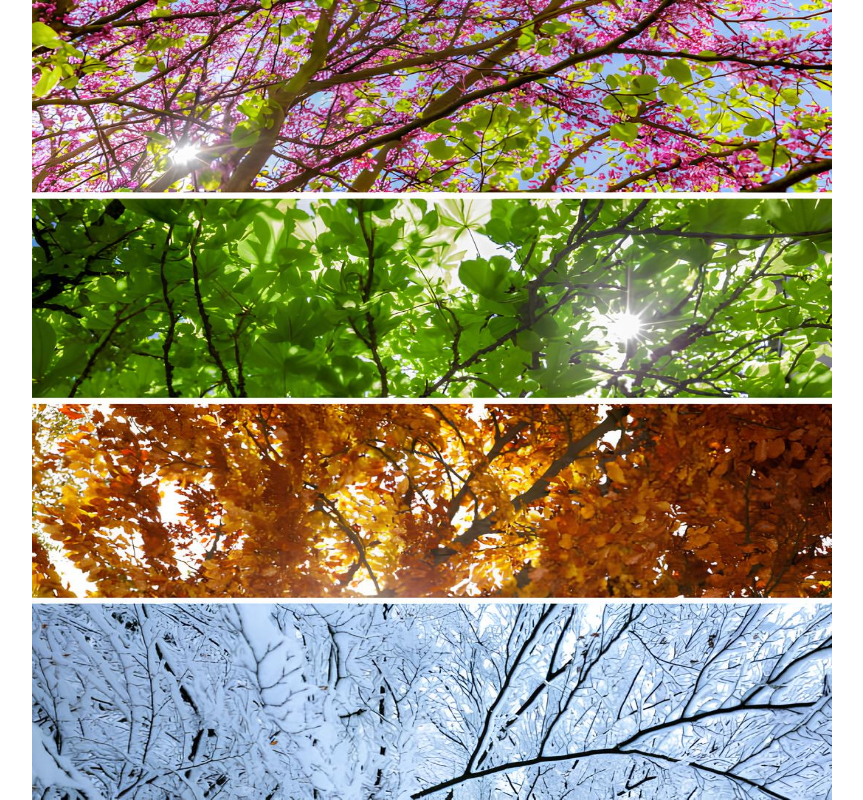
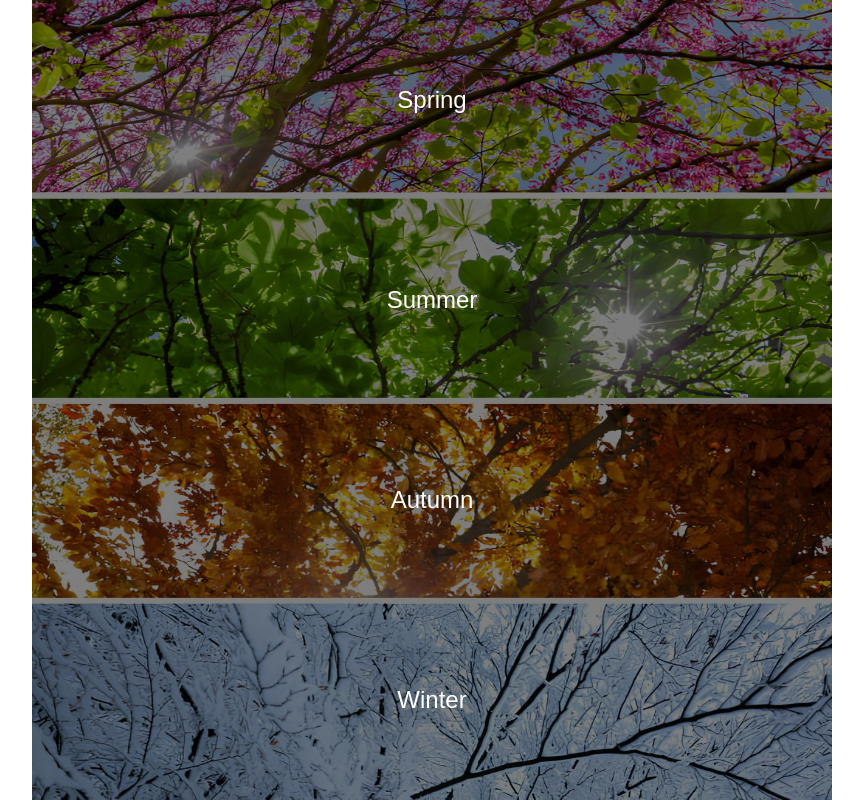
Before and after one commit to jaehak9078/PerfumeChoice, a React (Create React App) app: page /select-image in a window 1280 px wide. Shown: the whole page, without its empty margins (208-1071 px from the left). Built offline with nearby package versions, Linux system fonts and the light colour scheme.

Commit message:
계절 이미지 선택 페이지 수정

```diff
--- a/src/assets/styles/App.css
+++ b/src/assets/styles/App.css
@@ -77,3 +77,43 @@ code {
   width: 100%;
   height: 100%;
 }
+
+.season-button {
+  position: absolute; /* 이미지 위에 배치 */
+  width: 100%; /* 버튼을 이미지 가로 크기에 맞춤 */
+  max-width: 800px;
+  height: 25%; /* 각 버튼이 이미지 높이의 25% 차지 */
+  background: rgba(0, 0, 0, 0.5); /* 반투명 검은색 배경 */
+  color: white; /* 텍스트 색상 */
+  border: none;
+  outline: none;
+  font-size: 1.5rem;
+  cursor: pointer;
+  display: flex;
+  justify-content: center;
+  align-items: center;
+  transition: background 0.3s;
+}
+
+/* 버튼 호버 효과 */
+.season-button:hover {
+  background: rgba(255, 255, 255, 0.5); /* 밝게 강조 */
+  color: black; /* 텍스트 색상 변경 */
+}
+
+/* 버튼 위치 설정 */
+.spring {
+  top: 0; /* 상단 (춘) */
+}
+
+.summer {
+  top: 25%; /* 25% 아래 (하) */
+}
+
+.autumn {
+  top: 50%; /* 50% 아래 (추) */
+}
+
+.winter {
+  top: 75%; /* 75% 아래 (동) */
+}
--- a/src/pages/ImageSelectPage.js
+++ b/src/pages/ImageSelectPage.js
@@ -1,9 +1,17 @@
 import React from 'react';
+const ImageSelectPage = () => {
+  const handleNavigation = (season) => {
+    // 예: 페이지 이동 로직
+    window.location.href = `/${season}`;
+  };
 
-const ImageSelectPage = () => {
   return (
     <div className="image-container">
       <img src="/Seasons.jpg" alt="seasons" className="responsive-image2" />
+      <button className="season-button spring" onClick={() => handleNavigation('spring')}>Spring</button>
+      <button className="season-button summer" onClick={() => handleNavigation('summer')}>Summer</button>
+      <button className="season-button autumn" onClick={() => handleNavigation('autumn')}>Autumn</button>
+      <button className="season-button winter" onClick={() => handleNavigation('winter')}>Winter</button>
     </div>
   );
 };
```
